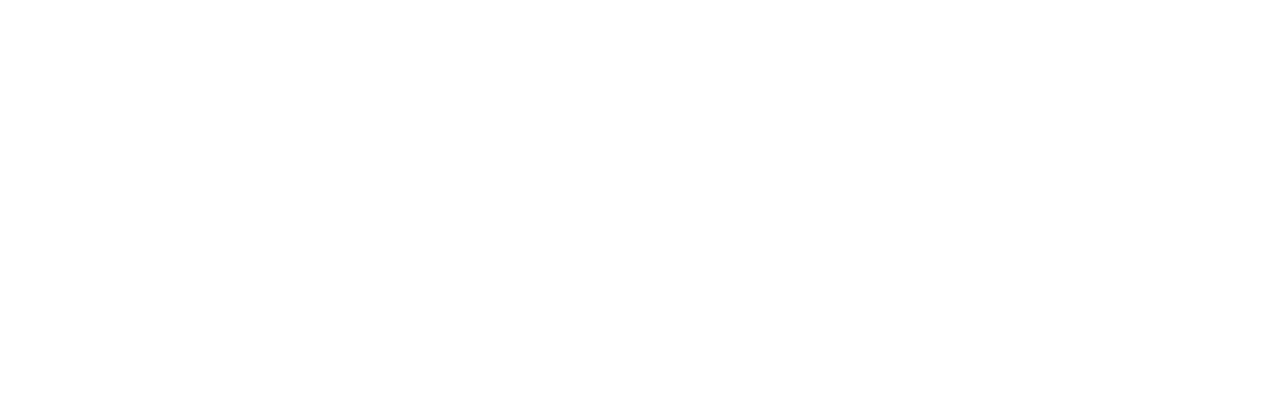
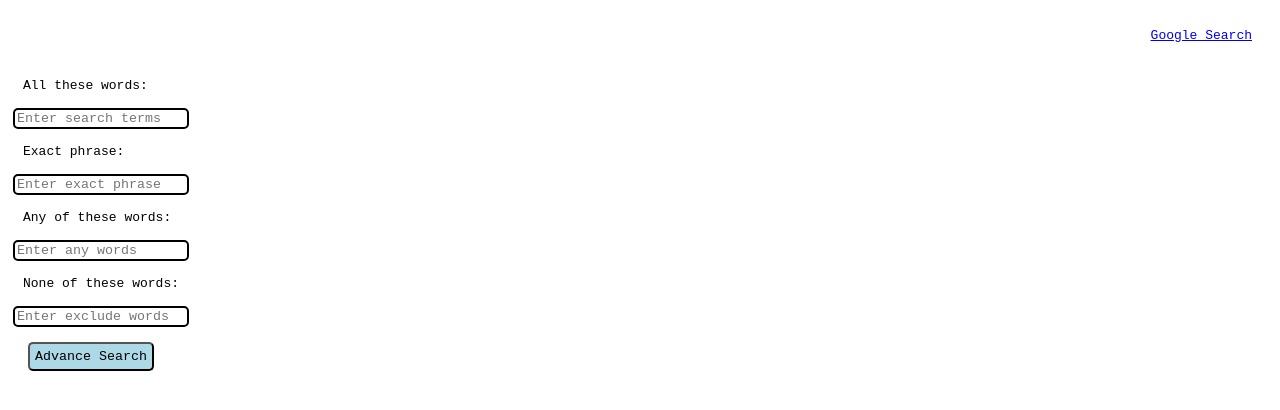
Before and after one commit to antman1997/project-0, a plain HTML site: page advance.html in a window 1280 px wide. Drawn offline with Linux system fonts and the light colour scheme.

Commit message:
linked all files together and added more css styling

```diff
--- a/advance.html
+++ b/advance.html
@@ -4,9 +4,36 @@
     <meta charset="UTF-8">
     <meta http-equiv="X-UA-Compatible" content="IE=edge">
     <meta name="viewport" content="width=device-width, initial-scale=1.0">
+    <link rel="stylesheet" href="styles.css">
     <title>Project 0</title>
 </head>
 <body>
+    <header>
+        <nav>
+            <ul class="navbar">
+                <li><a href="index.html">Google Search</a></li>
+            </ul>
+        </nav>
+    </header>
+    <form class="advance">
+        <div class="form-group">
+          <label for="search-term">All these words:</label>
+          <input type="text" id="search-term" name="q" placeholder="Enter search terms">
+        </div>
+        <div class="form-group">
+          <label for="exact-phrase">Exact phrase:</label>
+          <input type="text" id="exact-phrase" name="exact" placeholder="Enter exact phrase">
+        </div>
+        <div class="form-group">
+          <label for="any-words">Any of these words:</label>
+          <input type="text" id="any-words" name="any" placeholder="Enter any words">
+        </div>
+        <div class="form-group">
+          <label for="exclude-words">None of these words:</label>
+          <input type="text" id="exclude-words" name="none" placeholder="Enter exclude words">
+        </div>
+        <button type="submit" class="specific">Advance Search</button>
+      </form>
 
 </body>
 </html>
--- a/styles.css
+++ b/styles.css
@@ -1,12 +1,10 @@
 * {
-    background-color: lightblue;
     font-family: monospace;
 }
 header {
     display: flex;
     justify-content: flex-end;
     align-items: center;
-    background-color: darksalmon;
     padding: 20px;
 }
 .navbar {
@@ -15,9 +13,6 @@ header {
     margin: 0;
     padding: 0;
 }
-a {
-    color: red;
-}
 .navbar li {
     margin-left: 10px;
 }
@@ -25,9 +20,9 @@ a {
     margin-left: 0;
 }
 a:hover {
-    color: white;
+    color: red;
 }
-form {
+.search {
     display: flex;
     justify-content:center;
     align-items: center;
@@ -38,8 +33,23 @@ input[type="text"] {
     border-radius: 5px;
     border: 2px solid;
     outline: none;
+    margin: 5px;
 }
-input[type="submit"] {
+button[type="submit"] {
+    padding: 5px;
     border-radius: 5px;
-    border: 2px solid;
+    cursor: pointer;
+    outline: none;
 }
+button[type="submit"] :hover {
+    background-color: white;
+}
+.advance label,input {
+    display: block;
+    text-align: left;
+    margin: 15px;
+}
+.specific {
+    margin: 10px 20px;
+    background-color: lightblue;
+}
```
Also changed, not shown: imageSearch.html (+12 -1 lines), index.html (+2 -2 lines).
